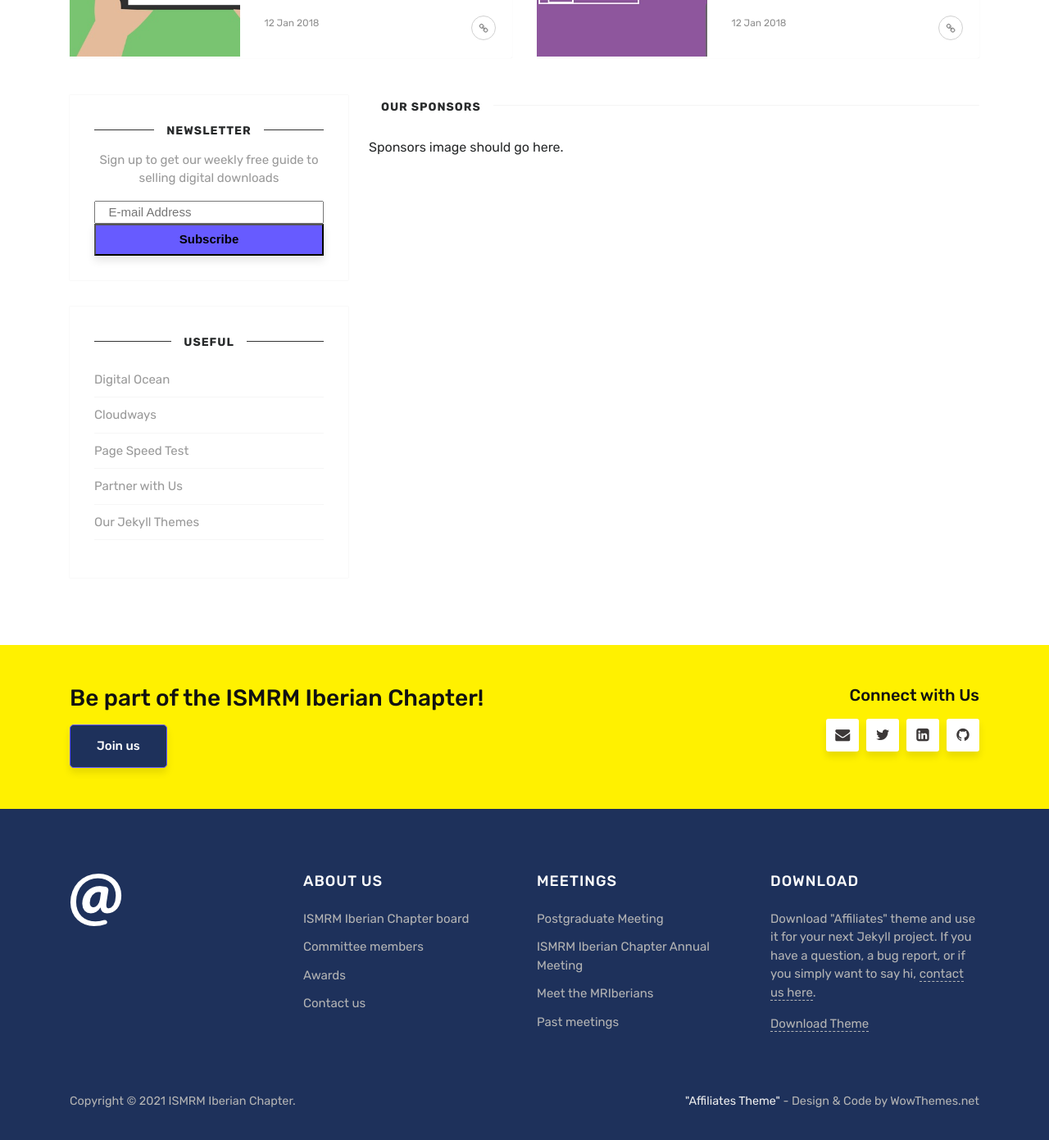
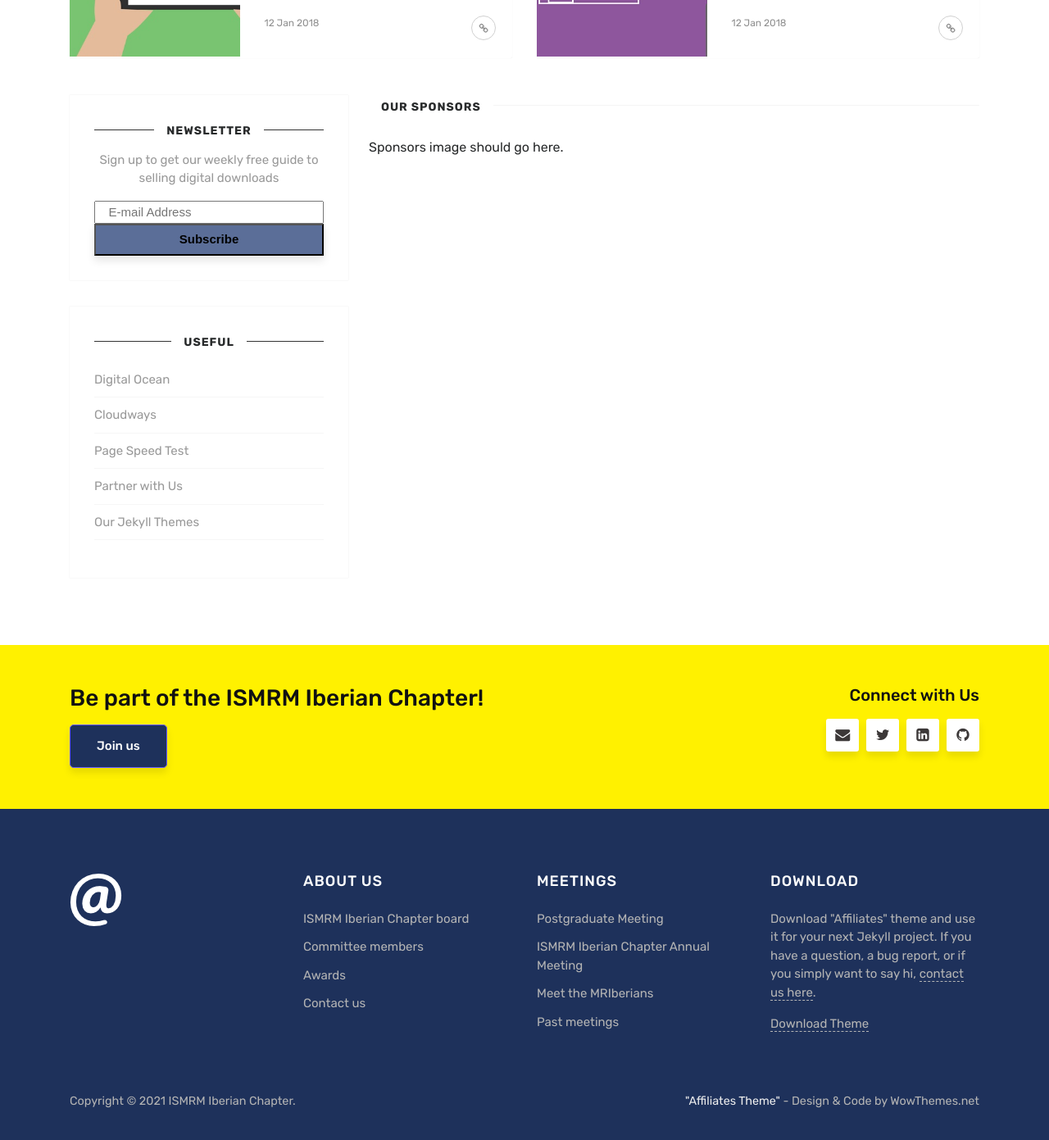
Before and after one commit to ismrm-iberian/ismrm-iberian.github.io, a Jekyll site: the page built from index.html, in a window 1280 px wide and 1400 px high, scrolled down 969 px. Shown: the top 1391 px of the window at 82% size. Built offline with Jekyll 4.4.1, drawn with Linux system fonts in a browser that asks for light colours; comment, search, counter and statistics services are not loaded.

Commit message:
Fix what wasn't fixed

```diff
--- a/assets/css/custom.scss
+++ b/assets/css/custom.scss
@@ -17,6 +17,10 @@
 	background-color: #1E315B;
 }
 
+a.btn {
+	color: white;
+}
+
 .btn {
 	background-color: #1E315B !important;
 	color: white;
@@ -26,11 +30,19 @@
 	background: #5b6e98 !important;
 }
 
-#mc_embed_signup .button {
+.btn-primary {
 	background-color: #1E315B !important;
 }
 
-#mc_embed_signup .button:hover {
+.btn-primary:hover {
+	background-color: #5b6e98 !important;
+}
+
+.sidebar #mc_embed_signup .button {
+	background-color: #1E315B !important;
+}
+
+.sidebar #mc_embed_signup .button {
 	background-color: #5b6e98 !important;
 }
 
```
